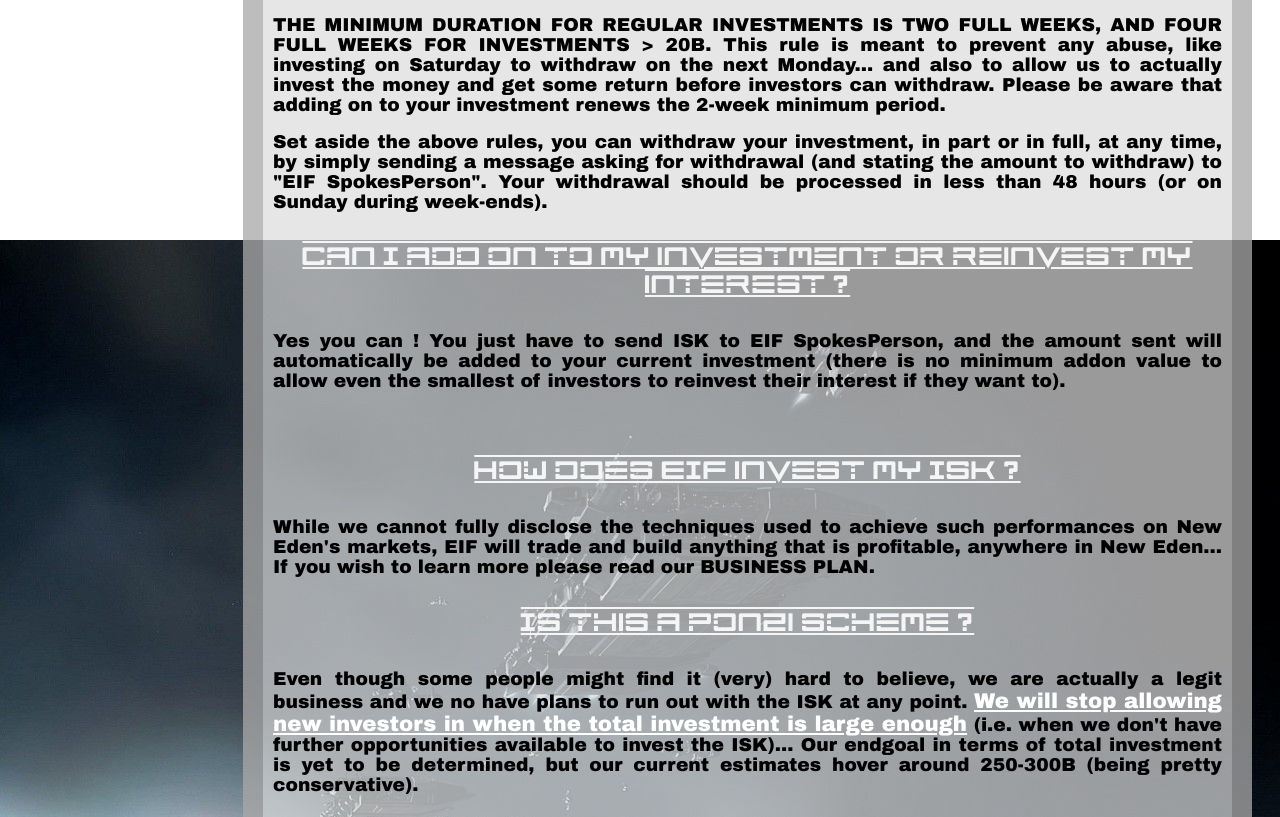
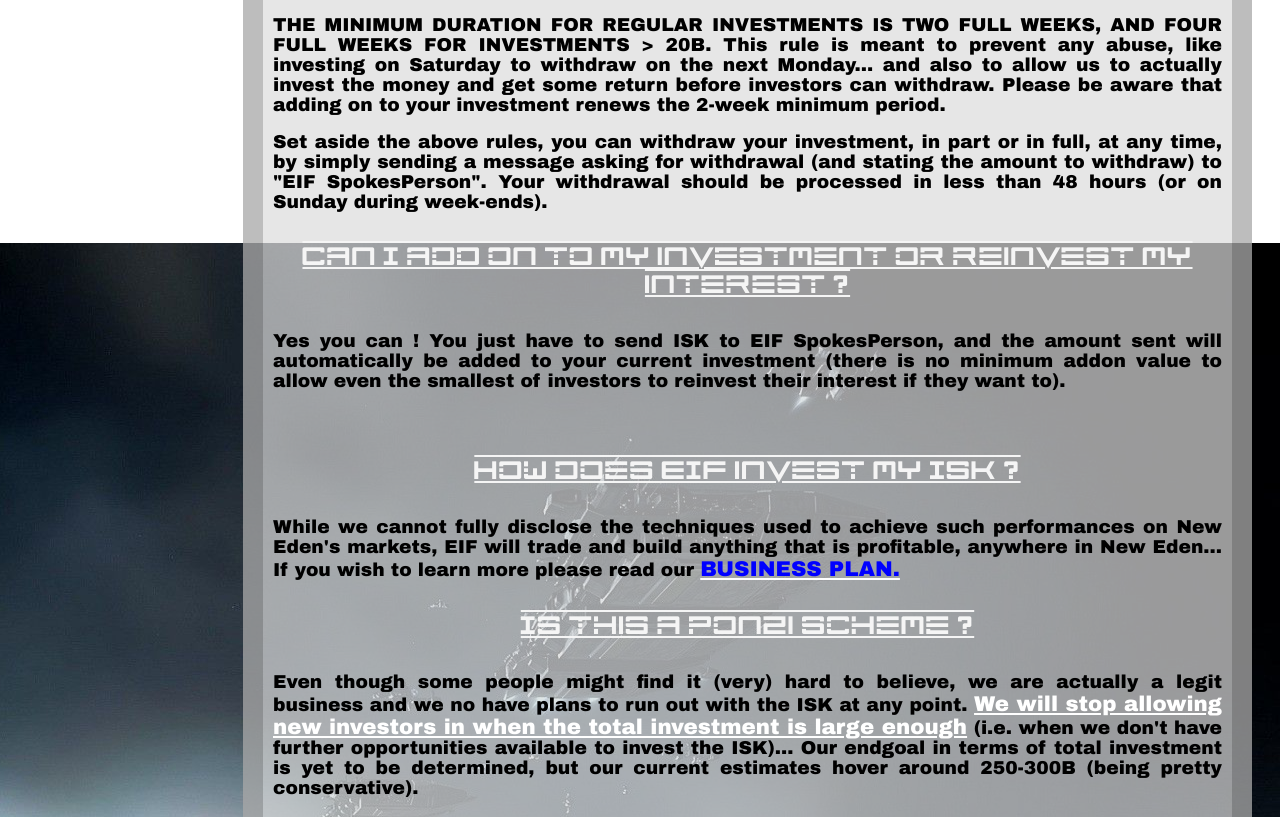
Before and after one commit to RaBaTaJ/EveSite, a Django app: page /home/InvestmentGuide in a window 1280 px wide. Shown: the part 1036-1853 px from the top of the page. Run offline with Django 3.2, Linux system fonts and the light colour scheme.

Commit message:
REFFERALS

```diff
--- a/home/templates/home/InvestmentGuide.html
+++ b/home/templates/home/InvestmentGuide.html
@@ -51,7 +51,7 @@
 
         <h4>How does EIF invest my ISK ?</h4>
 
-        <p>While we cannot fully disclose the techniques used to achieve such performances on New Eden's markets, EIF will trade and build anything that is profitable, anywhere in New Eden... If you wish to learn more please read our BUSINESS PLAN.</p>
+        <p>While we cannot fully disclose the techniques used to achieve such performances on New Eden's markets, EIF will trade and build anything that is profitable, anywhere in New Eden... If you wish to learn more please read our <a href="{% url 'home:About' %}"><u><font color=blue>BUSINESS PLAN.</font></u></a></p>
 
         <h4>Is this a ponzi scheme ?</h4>
 
```
